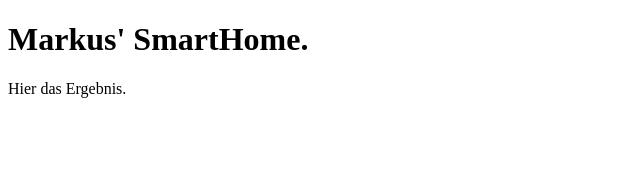
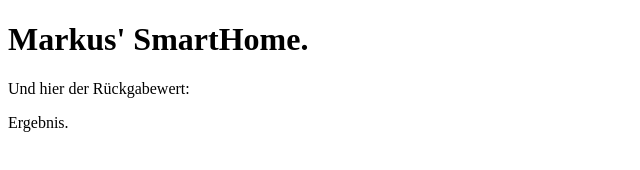
Before and after one commit to markusk/RevPi, a plain HTML site: page apache2/index.html in a window 1280 px wide. Shown: the whole page, without its empty margins (0-640 px from the left). Drawn offline with nearby package versions, Linux system fonts and the light colour scheme; no server answers.

Commit message:
Updated selector/output

```diff
--- a/apache2/index.html
+++ b/apache2/index.html
@@ -10,7 +10,8 @@
 
   <body>
     <h1>Markus' SmartHome.</h1>
-    <p id="relais">Hier das Ergebnis.</p>
+    <p >Und hier der Rückgabewert:</p>
+    <p id="relais">Ergebnis.</p>
 
       <script>
         $(document).ready(function() {
```
